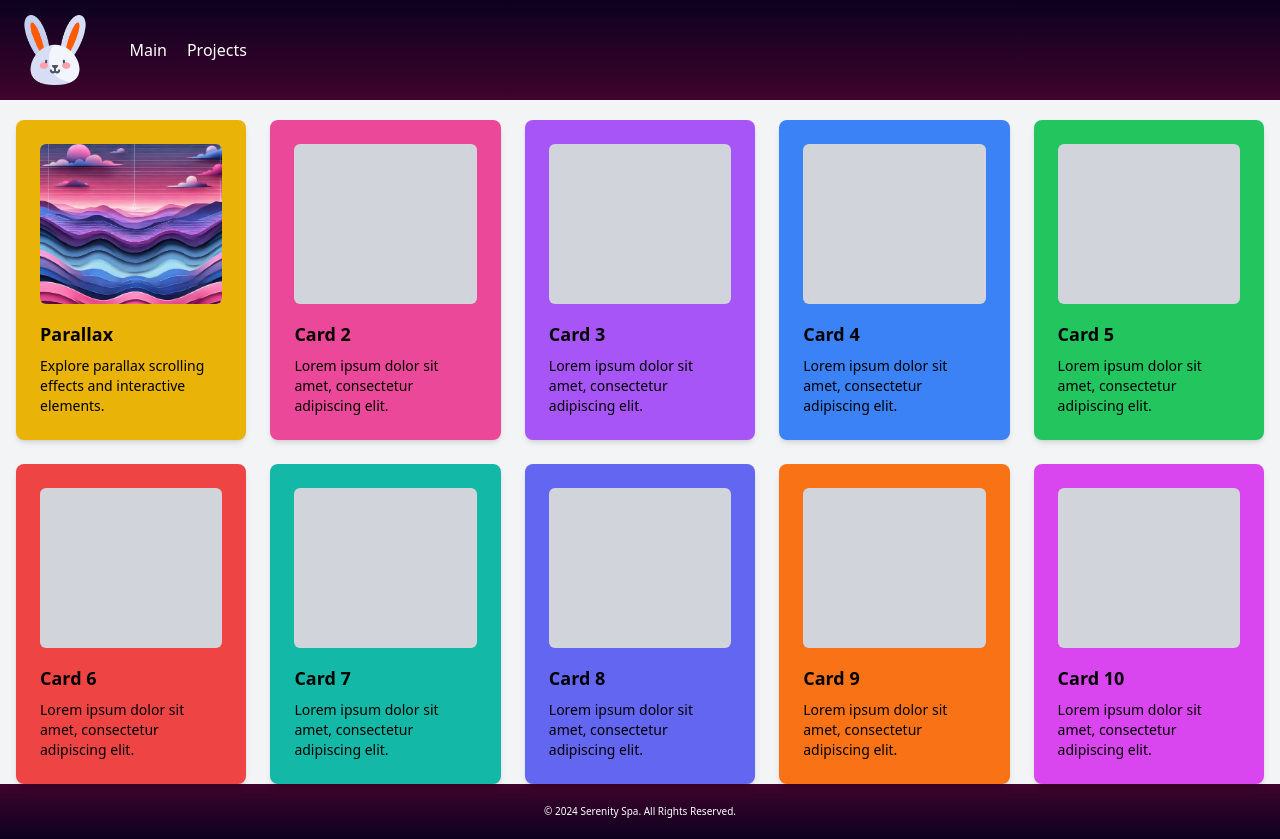
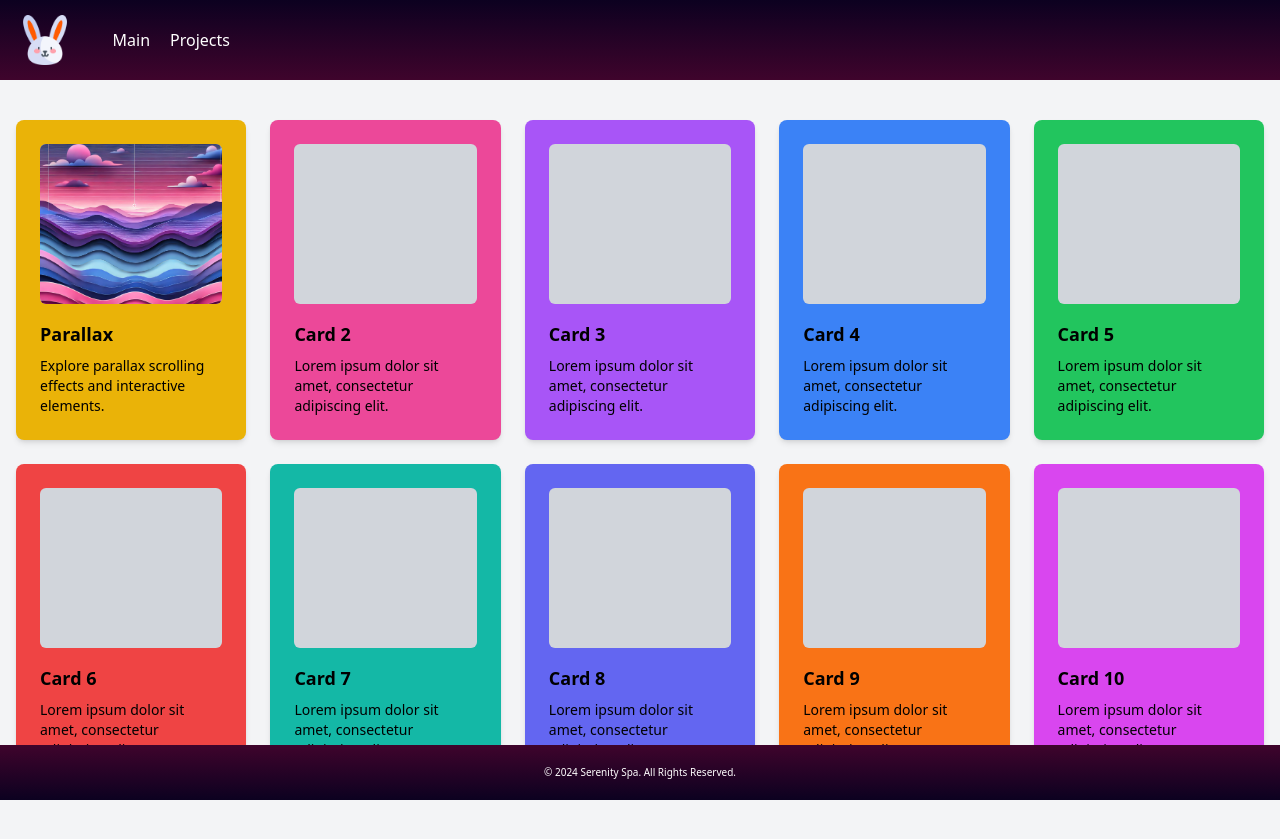
Before and after one commit to JaqiKal/code-tinkering, a website: page projects/projects-hub.html in a window 1280 px wide. After the commit the page ends 800 px from the top, so only its background shows below. Drawn offline with Linux system fonts and the light colour scheme.

Commit message:
style: Minor style changes in project-hub

```diff
--- a/projects/css/project-style.css
+++ b/projects/css/project-style.css
@@ -153,6 +153,7 @@ footer {
   bottom: 0;
   width: 100%;
   font-size: x-small;
+
 }
 
 
@@ -178,8 +179,12 @@ footer {
   }
 
   .logo-img {
-    width: 70px;
+    width: 50px;
     margin-right: 50px
   }
 
+  footer {
+    position: fixed;
+  }
+
 }
```
